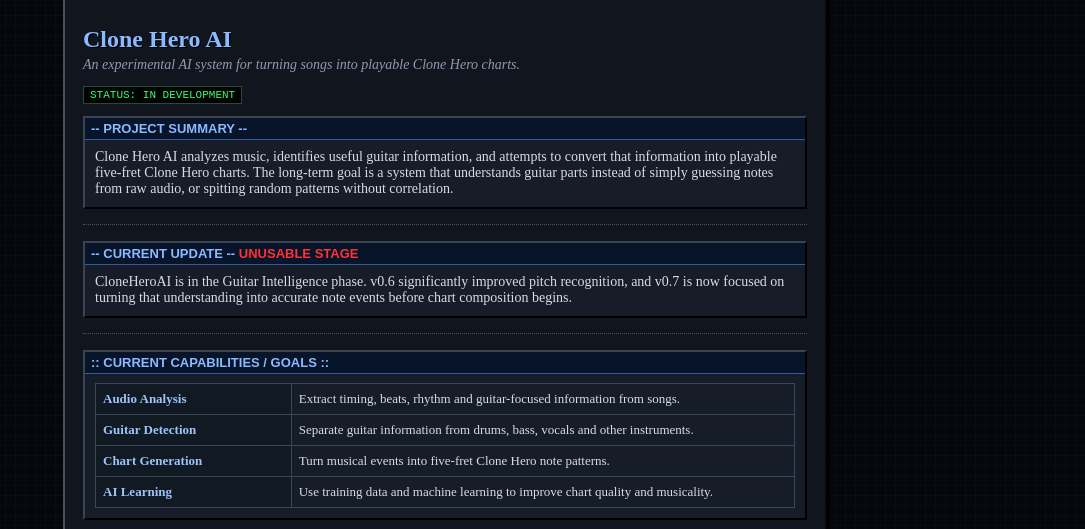
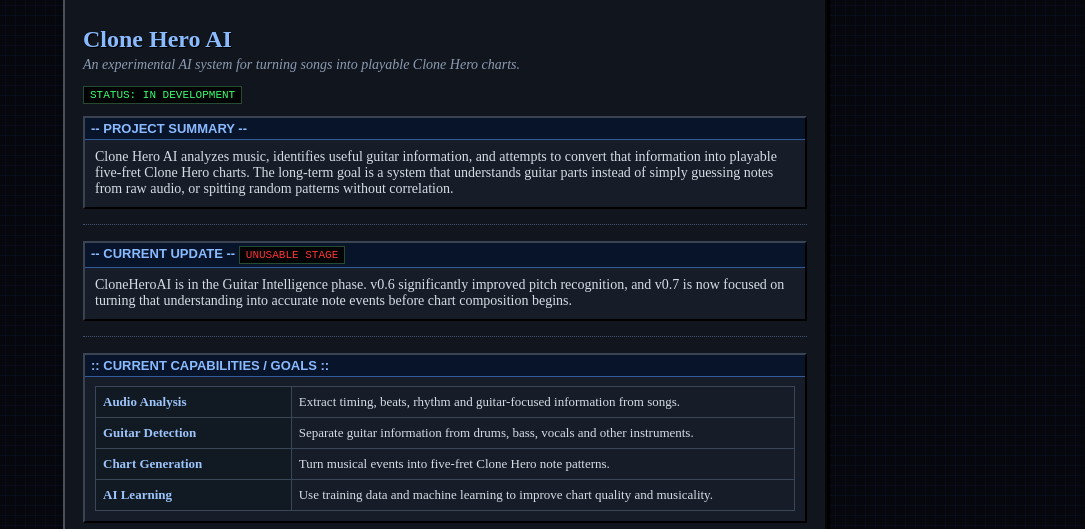
Before and after one commit to jujosmi/website, a plain HTML site: page cloneheroai.html in a window 1280 px wide. Shown: the part 233-762 px from the top of the page, without its empty margins (195-1280 px from the left). Drawn offline with Linux system fonts and the light colour scheme.

Commit message:
Add files via upload

```diff
--- a/cloneheroai.html
+++ b/cloneheroai.html
@@ -2,7 +2,7 @@
 <html lang="en">
 <head>
 <meta charset="UTF-8"><meta name="viewport" content="width=device-width,initial-scale=1.0">
-<title>Clone Hero AI // Jujosmi Labs</title><link rel="icon" type="image/png" href="favicon.png">
+<title>GuitarAI -- Jujosmi Labs</title><link rel="icon" type="image/png" href="favicon.png">
 <style>
 html,body{margin:0;padding:0;background:#05070c;font-family:"Times New Roman",Times,serif;color:#d7dce5;font-size:14px}
 body{background-image:linear-gradient(rgba(15,35,70,.22) 1px,transparent 1px),linear-gradient(90deg,rgba(15,35,70,.22) 1px,transparent 1px);background-size:10px 10px}
@@ -55,7 +55,7 @@
 
 <div class="box"><div class="box-title">-- PROJECT SUMMARY --</div>Clone Hero AI analyzes music, identifies useful guitar information, and attempts to convert that information into playable five-fret Clone Hero charts. The long-term goal is a system that understands guitar parts instead of simply guessing notes from raw audio, or spitting random patterns without correlation.</div>
 <hr>
-<div class="box"><div class="box-title">-- CURRENT UPDATE -- <span style="color: #ff3333;">UNUSABLE STAGE</span> </div>  CloneHeroAI is in the Guitar Intelligence phase. v0.6 significantly improved pitch recognition, and v0.7 is now focused on turning that understanding into accurate note events before chart composition begins. </div>
+<div class="box"><div class="box-title">-- CURRENT UPDATE -- <span style="color: #ff3333;" class="status">UNUSABLE STAGE</span> </div>  CloneHeroAI is in the Guitar Intelligence phase. v0.6 significantly improved pitch recognition, and v0.7 is now focused on turning that understanding into accurate note events before chart composition begins. </div>
 <hr>
 <div class="box"><div class="box-title">:: CURRENT CAPABILITIES / GOALS ::</div>
 <table><tr><td>Audio Analysis</td><td>Extract timing, beats, rhythm and guitar-focused information from songs.</td></tr>
```
